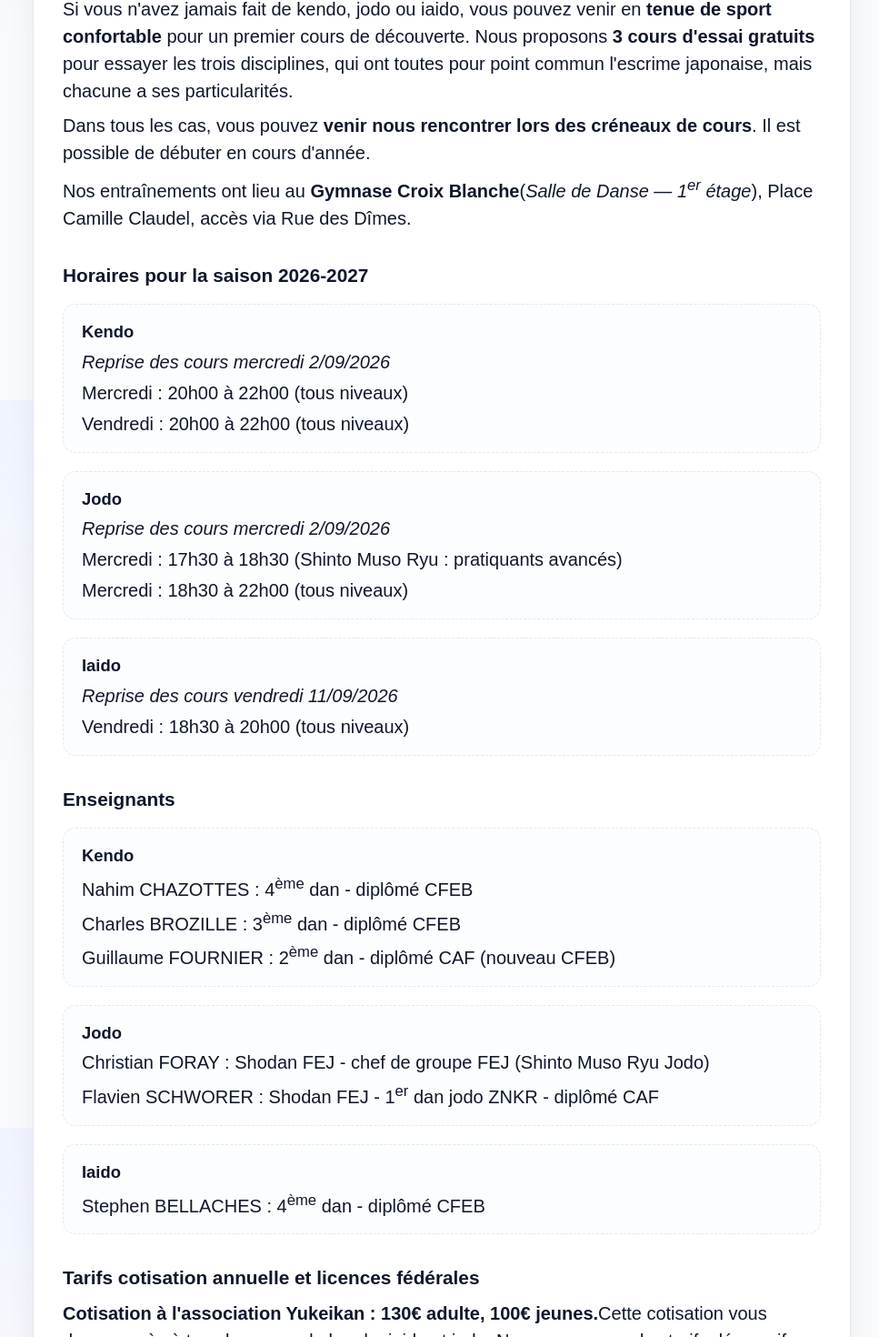
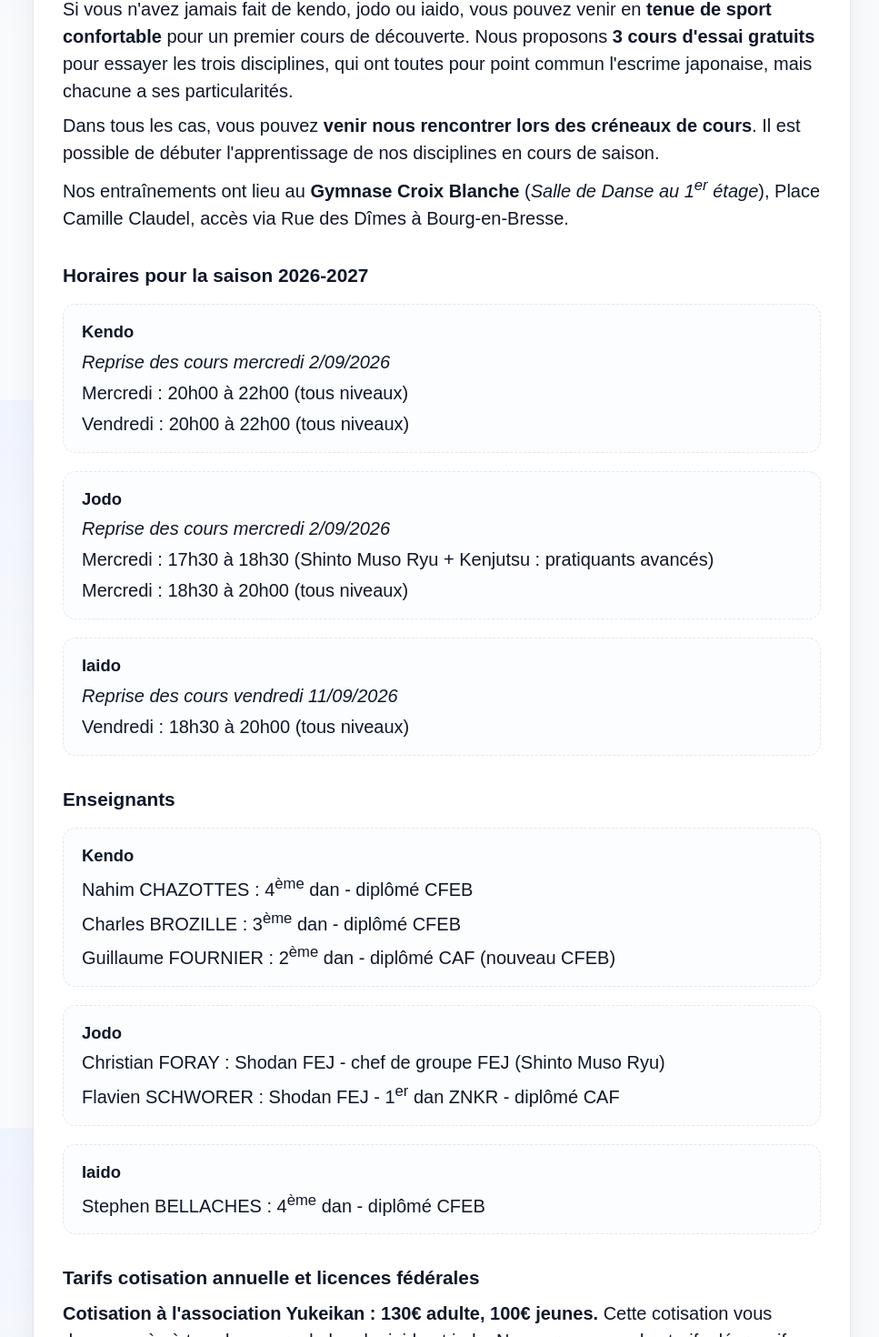
Before and after one commit to Yukeikan01/yukeikan-2025, a Next.js app: page / in a window 1280 px wide. Shown: the part 360-1830 px from the top of the page at 91% size, without its empty margins (154-1121 px from the left). Built offline with nearby package versions, Linux system fonts and the light colour scheme.

Commit message:
Update page.tsx

```diff
--- a/src/app/page.tsx
+++ b/src/app/page.tsx
@@ -19,12 +19,11 @@
           japonaise, mais chacune a ses particularités.
         </p>
 
-        <p>Dans tous les cas, vous pouvez <strong>venir nous rencontrer lors des créneaux de cours</strong>. Il est possible de débuter en cours d'année.
+        <p>Dans tous les cas, vous pouvez <strong>venir nous rencontrer lors des créneaux de cours</strong>. Il est possible de débuter l'apprentissage de nos disciplines en cours de saison.
         </p>
 
         <p>
-          Nos entraînements ont lieu au <strong>Gymnase Croix Blanche</strong>
-          (<em>Salle de Danse — 1<sup>er</sup> étage</em>), Place Camille Claudel, accès via Rue des Dîmes.
+          Nos entraînements ont lieu au <strong>Gymnase Croix Blanche</strong> (<em>Salle de Danse au 1<sup>er</sup> étage</em>), Place Camille Claudel, accès via Rue des Dîmes à Bourg-en-Bresse.
         </p>
 
         <h2>Horaires pour la saison 2026-2027</h2>
@@ -38,8 +37,8 @@
 
              <div className="slot" role="listitem">
             <h3>Jodo</h3> <em>Reprise des cours mercredi 2/09/2026</em>
-            <p className="times">Mercredi : 17h30 à 18h30 (Shinto Muso Ryu : pratiquants avancés) </p>
-            <p className="times">Mercredi : 18h30 à 22h00 (tous niveaux) </p>
+            <p className="times">Mercredi : 17h30 à 18h30 (Shinto Muso Ryu + Kenjutsu : pratiquants avancés) </p>
+            <p className="times">Mercredi : 18h30 à 20h00 (tous niveaux) </p>
           </div>
 
           <div className="slot" role="listitem">
@@ -59,8 +58,8 @@
 
             <div className="slot" role="listitem">
             <h3>Jodo</h3>
-            <p className="times">Christian FORAY : Shodan FEJ - chef de groupe FEJ (Shinto Muso Ryu Jodo)</p>
-            <p className="times">Flavien SCHWORER : Shodan FEJ - 1<sup>er</sup> dan jodo ZNKR - diplômé CAF</p>
+            <p className="times">Christian FORAY : Shodan FEJ - chef de groupe FEJ (Shinto Muso Ryu)</p>
+            <p className="times">Flavien SCHWORER : Shodan FEJ - 1<sup>er</sup> dan ZNKR - diplômé CAF</p>
             </div>
 
           <div className="slot" role="listitem">
@@ -70,14 +69,13 @@
         </div>
 
         <h2>Tarifs cotisation annuelle et licences fédérales</h2>
- <p> <strong>Cotisation à l'association Yukeikan : 130€ adulte, 100€ jeunes.</strong>
-       Cette cotisation vous donne accès à tous les cours de kendo, iaido et jodo. Nous proposons des tarifs dégressifs famille, paiements en 3x possible, nous contacter. </p>
+ <p> <strong>Cotisation à l'association Yukeikan : 130€ adulte, 100€ jeunes.</strong> Cette cotisation vous donne accès à tous les cours de kendo, iaido et jodo. Nous proposons des tarifs dégressifs famille, paiements en 3x possible, nous contacter. </p>
 
 <p> <strong>Licences FFJDA : 56€ par discipline pratiquée (kendo / iaido / jodo) </strong></p>
  <p> 56€ pour 1 discipline, 112€ pour 2 disciplines, 168€ pour 3 disciplines. La licence est obligatoire et le montant est directement reversé à la FFJDA. Elle comprend une assurance fédérale. </p>
   <p> <strong>Exemples pratiques :  </strong></p>
   <p>  Un adulte qui ne pratique que le kendo 1 ou 2 fois par semaine : 130€+56€ = 186€</p>
-   <p> Un jeune qui pratique à la fois kendo, jodo et iaido : 100+56€+56€+56€ = 268€ </p>
+   <p> Un jeune qui pratique à la fois kendo, jodo et iaido : 100€+56€+56€+56€ = 268€ </p>
 
       <h2>Liens d'inscription et de saisie de licence FFJDA</h2>
       <p> <a href="https://www.helloasso.com/associations/yukeikan/adhesions/cotisation-et-licences-2026-2027">HELLOASSO</a> </p>
```
